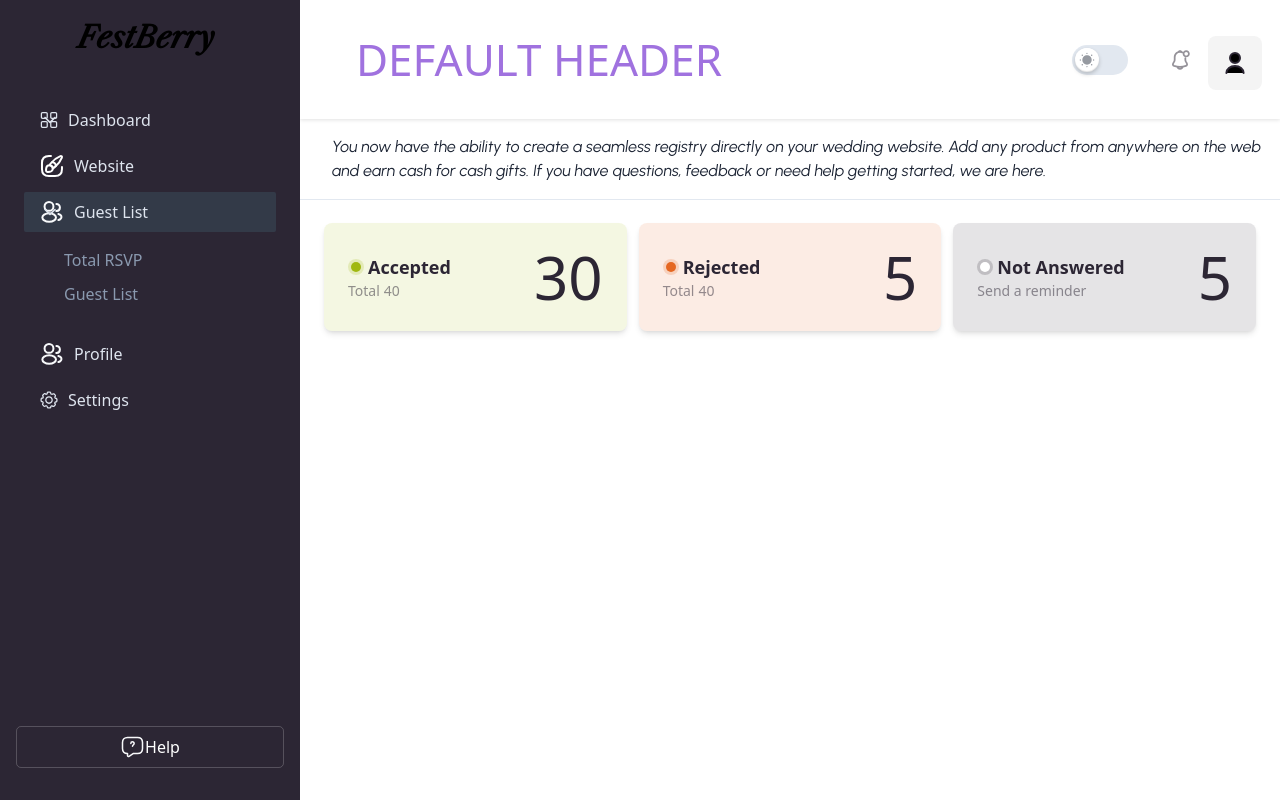
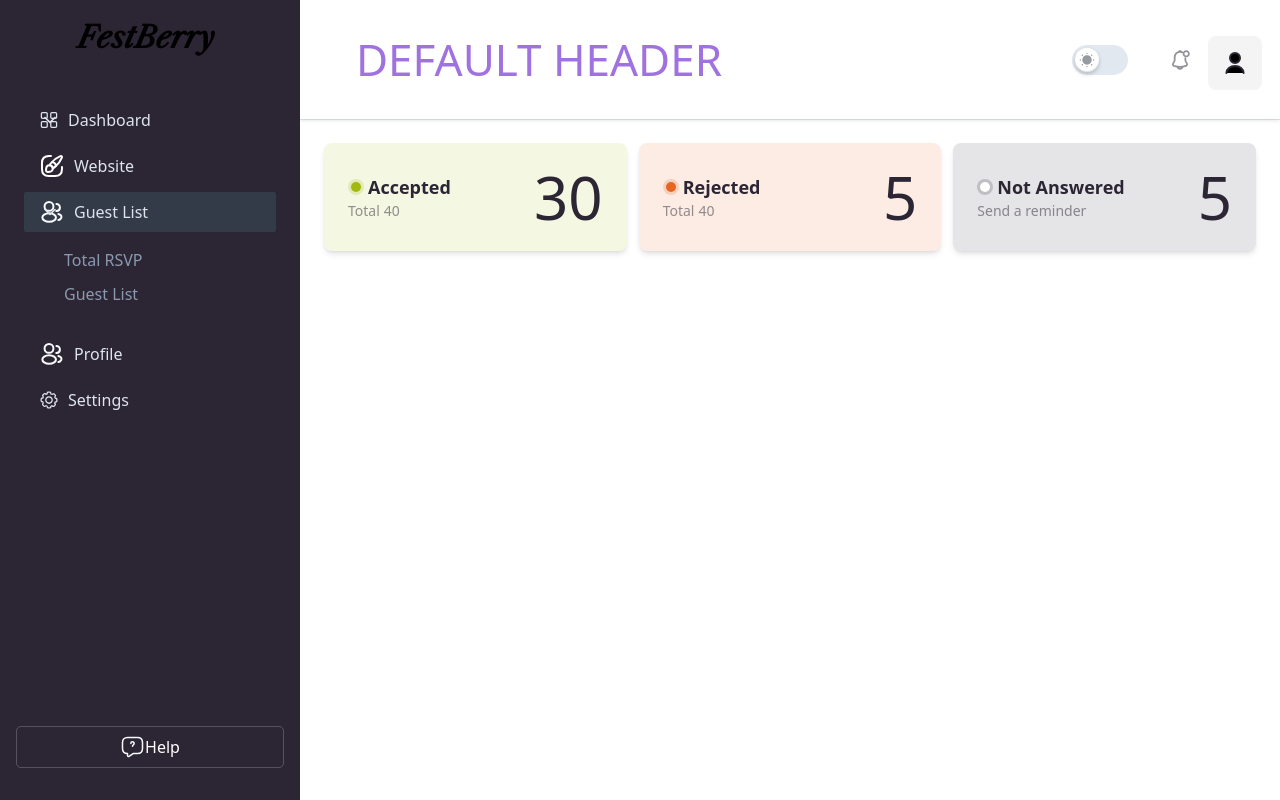
Before and after one commit to CurliDev/mother-box, a Next.js app: page /guest-list/list in a window 1280 px wide. Built offline with nearby package versions, Linux system fonts and the light colour scheme.

Commit message:
Updated some outdated features, told some improved features, and added some review

```diff
--- a/src/app/guest-list/list/page.tsx
+++ b/src/app/guest-list/list/page.tsx
@@ -1,9 +1,8 @@
 import List from '@/components/Guestlist/List/List'
-import React from 'react'
 
 function page() {
   return (
-    <React.Fragment><List/></React.Fragment>
+    <List/>
   )
 }
 
--- a/src/app/guest-list/page.tsx
+++ b/src/app/guest-list/page.tsx
@@ -1,11 +1,10 @@
 import Guestlist from "@/components/Guestlist/Guestlist";
 import { headerTextAtom } from "@/store/jotai";
 
-import React from 'react'
 
 function page() {
   return (
-    <React.Fragment><Guestlist/></React.Fragment>
+<Guestlist/>
   )
 }
 
--- a/src/components/Guestlist/List/List.tsx
+++ b/src/components/Guestlist/List/List.tsx
@@ -1,7 +1,5 @@
 "use client";
 
-
-import React from 'react'
 import InfoBox from './Infobox';
 
 type InfoBoxData = {
@@ -11,6 +9,7 @@ type InfoBoxData = {
     total: number;
     responded: number;
 }[];
+
 const infoBoxData: InfoBoxData = [
     {
         color: '#A0B810',
@@ -38,7 +37,6 @@ const infoBoxData: InfoBoxData = [
 
 function List() {
     return (
-        <React.Fragment>
             <div className="flex gap-3 justify-around items-center">
                 {infoBoxData.map((info, index) => (
                     <InfoBox
@@ -53,7 +51,6 @@ function List() {
                 {/* <InfoBox color="#E56721" heading="Sales" text="Total" total={40} responded={5} />
                 <InfoBox color="#2C2634" heading="Sales" text="Total sales for the month" total={0} responded={5} /> */}
             </div>
-        </React.Fragment>
     )
 }
 
--- a/src/components/Header/index.tsx
+++ b/src/components/Header/index.tsx
@@ -80,14 +80,14 @@ const Header = (props: {
             </ul>
           </div>
         </div>
-        <InfoBar>
+        {/* <InfoBar>
           <p className="font-urbanist italic ">
             You now have the ability to create a seamless registry directly on
             your wedding website. Add any product from anywhere on the web and
             earn cash for cash gifts. If you have questions, feedback or need
             help getting started, we are here.
           </p>
-        </InfoBar>
+        </InfoBar> */}
       </header>
     </>
   );
```
